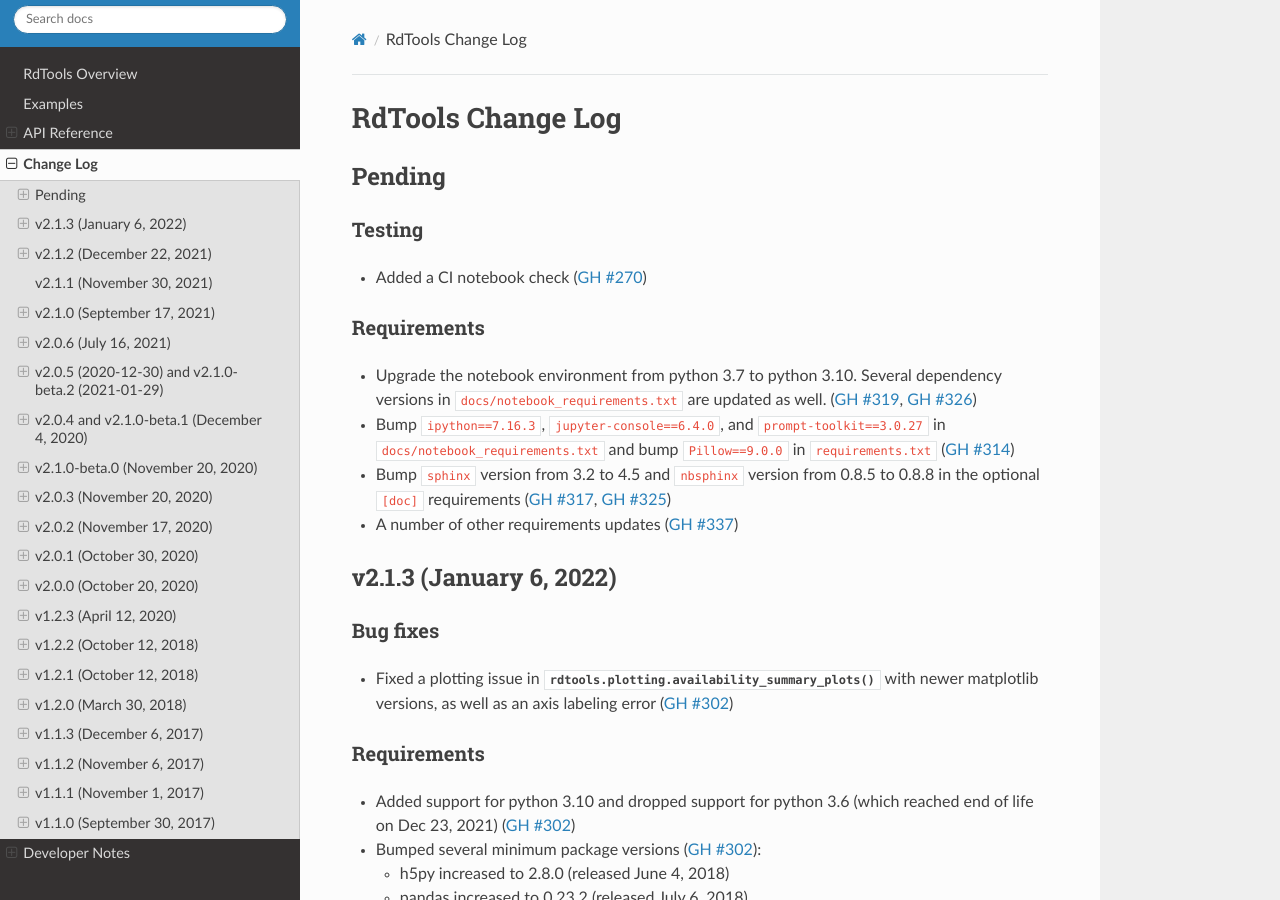
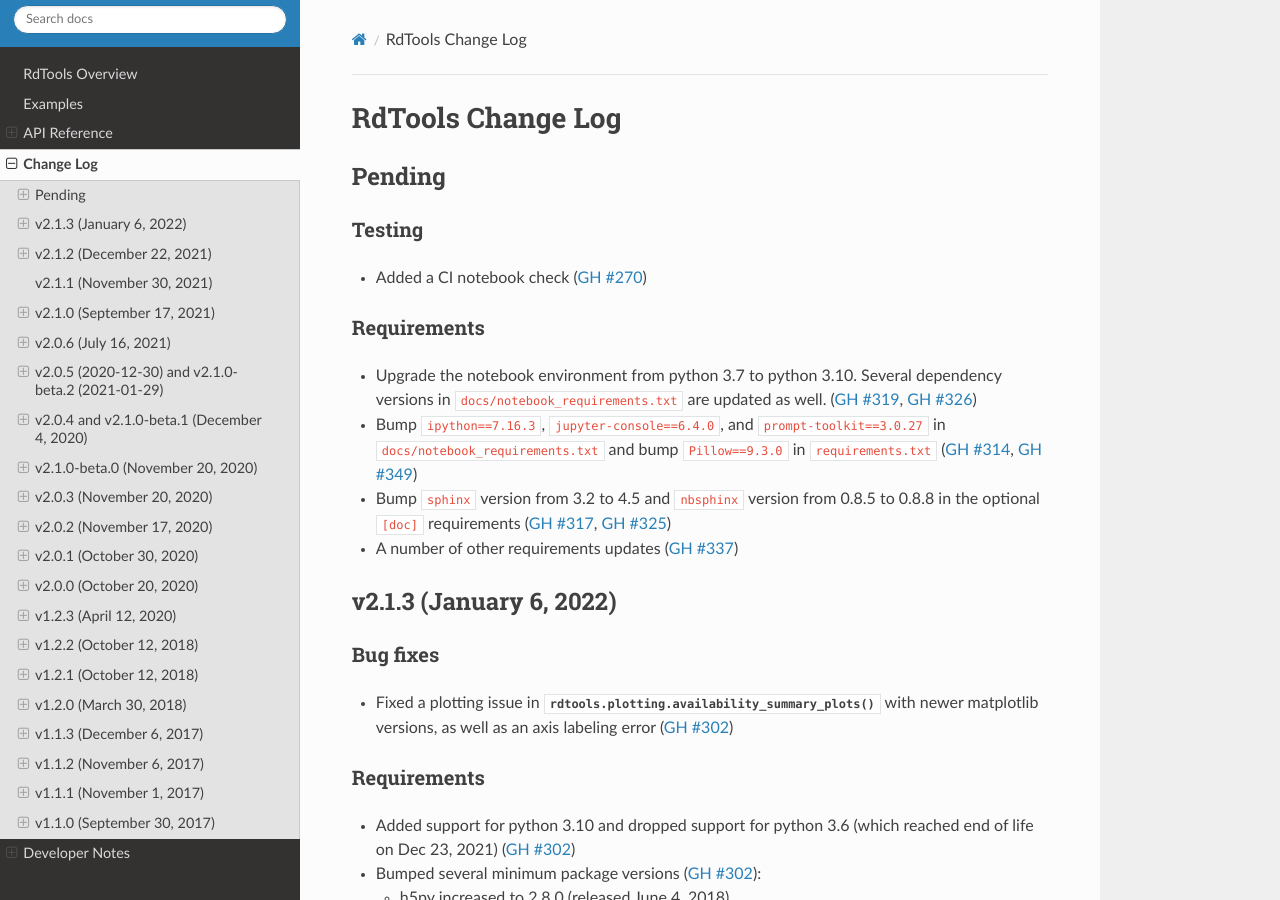
Before and after one commit to NREL/rdtools, a Sphinx documentation site: the page built from docs/sphinx/source/changelog.rst, in a window 1280 px wide and 900 px high. Built offline with Sphinx 7.4.7 and the Read the Docs theme 2.0.0, drawn with Linux system fonts in a browser that asks for light colours; pages that are not in the unit, such as notebooks, are missing from menus.

Commit message:
update change log

```diff
--- a/docs/sphinx/source/changelog/pending.rst
+++ b/docs/sphinx/source/changelog/pending.rst
@@ -13,7 +13,7 @@ Requirements
   updated as well. (:issue:`319`, :pull:`326`)
 * Bump ``ipython==7.16.3``, ``jupyter-console==6.4.0``,
   and ``prompt-toolkit==3.0.27`` in ``docs/notebook_requirements.txt``
-  and bump ``Pillow==9.0.0`` in ``requirements.txt`` (:pull:`314`)
+  and bump ``Pillow==9.3.0`` in ``requirements.txt`` (:pull:`314`, :pull:`349`)
 * Bump ``sphinx`` version from 3.2 to 4.5 and ``nbsphinx`` version
   from 0.8.5 to 0.8.8 in the optional ``[doc]`` requirements (:pull:`317`, :pull:`325`)
 * A number of other requirements updates (:pull:`337`)
```
